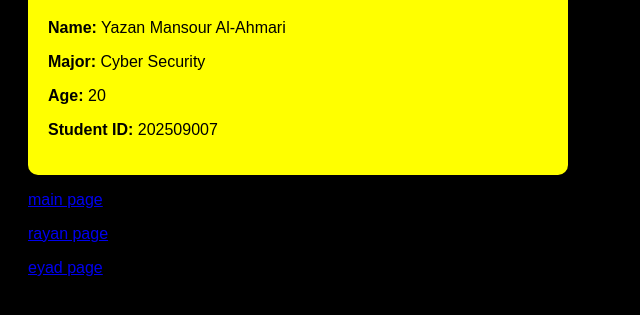
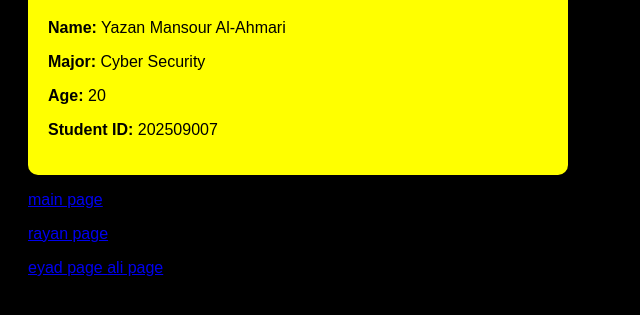
Before and after one commit to yazanmansour12/Group-8, a plain HTML site: page index.html in a window 1280 px wide. Shown: the part 109-424 px from the top of the page, without its empty margins (0-640 px from the left). Drawn offline with Linux system fonts and the light colour scheme.

Commit message:
Update index.html with new page links
Added links to additional pages for navigation.

```diff
--- a/index.html
+++ b/index.html
@@ -42,5 +42,8 @@
                <p></p> <a href="https://yazanmansour12.github.io/39am-4/" class="link-button" target="_blank">
 
      eyad  page
+
+                    <a href="https://yazanmansour12.github.io/39am-4/" class="link-button" target="_blank">
+  ali  page
 </body>
 </html>
```
